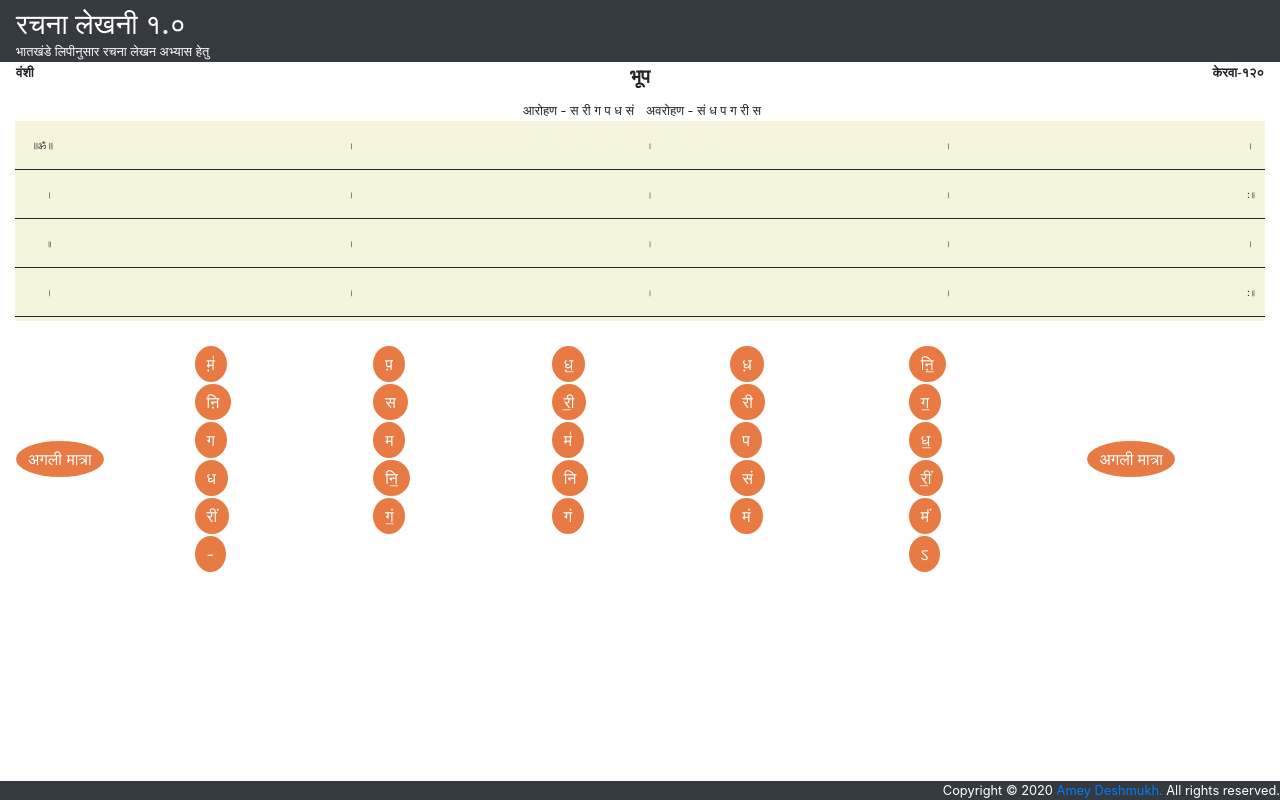
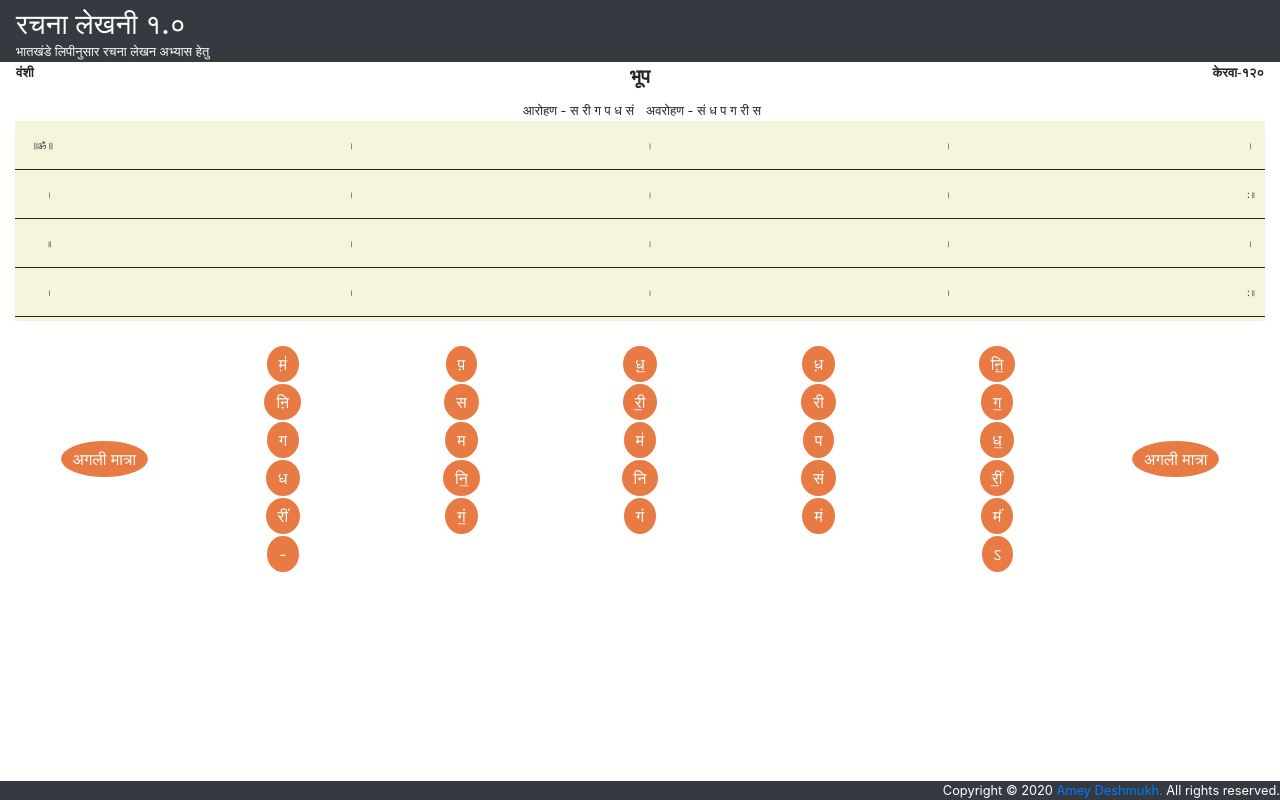
Before and after one commit to ameyzing-deshmukh/amey-lipi-1, an Angular app: page / in a window 1280 px wide. Built offline with nearby package versions, Linux system fonts and the light colour scheme.

Commit message:
button position modified

```diff
--- a/src/app/keypad/keypad.component.css
+++ b/src/app/keypad/keypad.component.css
@@ -68,3 +68,7 @@ input{
 input:focus{
   border:none;
 }
+.keyPadTableClass tr td{
+  text-align: center;
+  justify-content:center;
+}
--- a/src/app/keypad/keypad.component.html
+++ b/src/app/keypad/keypad.component.html
@@ -92,7 +92,7 @@
         <!-- <span class='px-3'>ताल</span><span class="px-3 border border-info">{{taal}}</span><br /><br /> -->
         <!-- <button class="btn btn-success rounded-circle" (click)="captureIt('॥ॐ॥')">॥ॐ॥</button> -->
 
-        <table>
+        <table class="keyPadTableClass">
             <tbody>
 
                 <tr>
```
